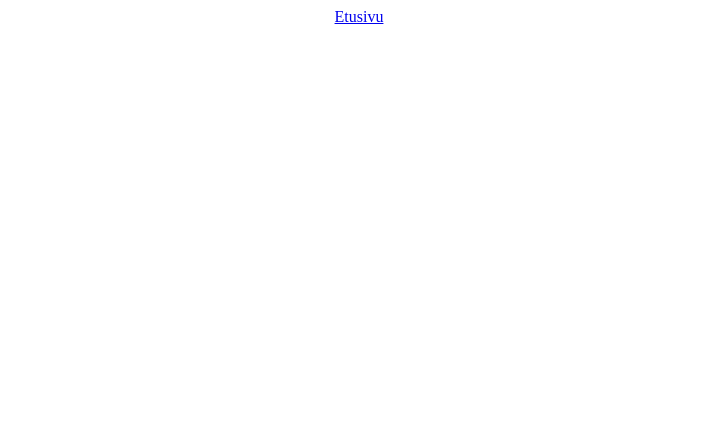
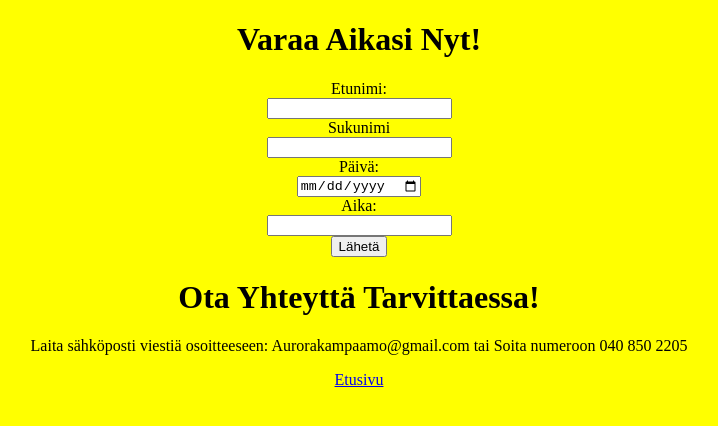
Before and after one commit to ViliNJalestalo/parturikampaamo-tentti, a plain HTML site: page Yhteystiedot.html in a window 1280 px wide. Shown: the whole page, without its empty margins (281-999 px from the left). Drawn offline with Linux system fonts and the light colour scheme.

Commit message:
tyylit on aikalailla tehty myös pari kirjotus paikaa tuli valmiiks ja melkeen unohtu committaa

```diff
--- a/Yhteystiedot.html
+++ b/Yhteystiedot.html
@@ -2,17 +2,44 @@
 <html>
     <title>Aurora</title>
     <head>
-
+        <h1>Varaa Aikasi Nyt!</h2>
     </head>
     <body>
+        <div id="ajanvaraus">
+        <form onclick="alert">
+            <label for="fname">Etunimi:</label><br>
+            <input type="text" id="fname" name="fname"><br>
+            <label for="lname">Sukunimi</label><br>
+            <input type="text" id="lname" name="lname"><br>
+            <label for="päivä">Päivä:</label><br>
+            <input type="date" name="päivä"><br>
+            <label for="aika">Aika:</label><br>
+            <input type="datetime" id="aika" name="aika"><br>
+            <input type="submit" value="Lähetä">
+        </form>
+    </div>
+        <h1>Ota Yhteyttä Tarvittaessa!</h1>
+        <p id="teksti">Laita sähköposti viestiä osoitteeseen: Aurorakampaamo@gmail.com tai Soita numeroon 040 850 2205</p>
         <style>
+            body {
+                background-color: yellow;
+            }
+            #ajanvaraus {
+                text-align: center;
+            }
+            #teksti {
+                text-align: center;
+                text-size-adjust: 100px;
+            }
+            h1 {
+                text-align: center;
+            }
             a:hover {
                 font-size: large;
                 color: black;
             }
             #linkki {
                 text-align: center;
-                text-anchor: end;
             }
         </style>
         <div id="linkki">
```
Also changed, not shown: index.html (+5 -0 lines), joku.html (+17 -1 lines).
